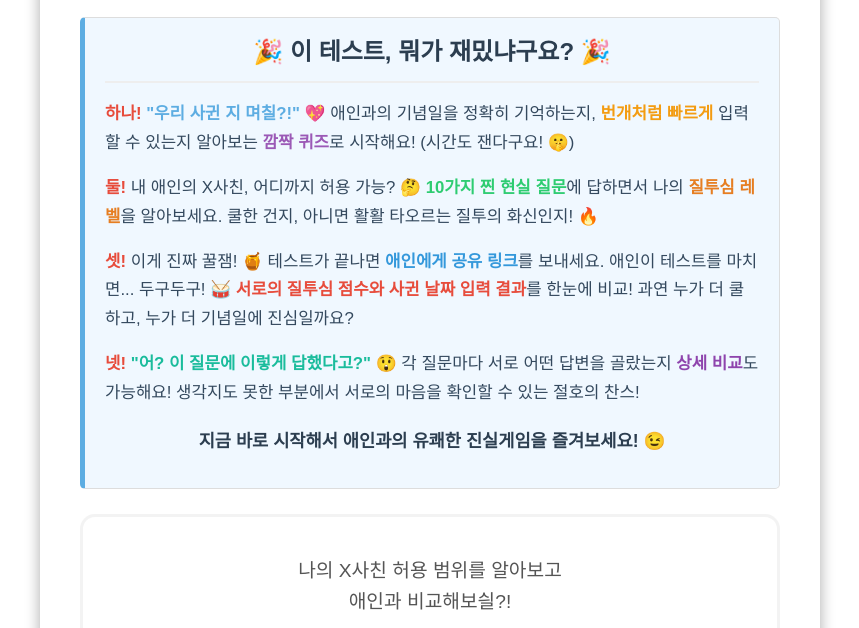
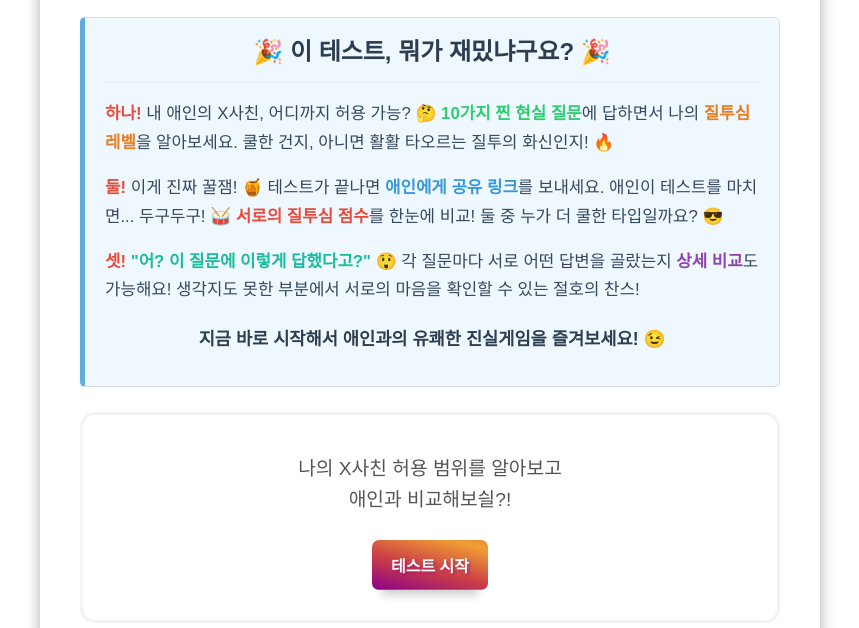
Before and after one commit to vkqnclawnn/XSACHIN, a website: page index.html in a window 1280 px wide. Shown: the part 172-800 px from the top of the page, without its empty margins (210-1069 px from the left). Drawn offline with Linux system fonts and the light colour scheme.

Commit message:
Update code

```diff
--- a/index.html
+++ b/index.html
@@ -42,16 +42,13 @@
         <section id="site-description" style="background-color: #f0f8ff; border-left: 5px solid #5dade2; padding: 15px 20px; margin-bottom: 25px; text-align: left; border-radius: 5px;">
             <h2 style="color: #2c3e50; font-size: 1.5em; margin-top: 0; margin-bottom: 10px; text-align: center;">🎉 이 테스트, 뭐가 재밌냐구요? 🎉</h2>
             <p style="color: #34495e; font-size: 1.05em; line-height: 1.7;">
-                <strong style="color: #e74c3c;">하나!</strong> <strong style="color: #5dade2;">"우리 사귄 지 며칠?!"</strong> 💖 애인과의 기념일을 정확히 기억하는지, <strong style="color: #f39c12;">번개처럼 빠르게</strong> 입력할 수 있는지 알아보는 <strong style="color: #9b59b6;">깜짝 퀴즈</strong>로 시작해요! (시간도 잰다구요! 🤫)
+                <strong style="color: #e74c3c;">하나!</strong> 내 애인의 X사친, 어디까지 허용 가능? 🤔 <strong style="color: #2ecc71;">10가지 찐 현실 질문</strong>에 답하면서 나의 <strong style="color: #e67e22;">질투심 레벨</strong>을 알아보세요. 쿨한 건지, 아니면 활활 타오르는 질투의 화신인지! 🔥
             </p>
             <p style="color: #34495e; font-size: 1.05em; line-height: 1.7;">
-                <strong style="color: #e74c3c;">둘!</strong> 내 애인의 X사친, 어디까지 허용 가능? 🤔 <strong style="color: #2ecc71;">10가지 찐 현실 질문</strong>에 답하면서 나의 <strong style="color: #e67e22;">질투심 레벨</strong>을 알아보세요. 쿨한 건지, 아니면 활활 타오르는 질투의 화신인지! 🔥
+                <strong style="color: #e74c3c;">둘!</strong> 이게 진짜 꿀잼! 🍯 테스트가 끝나면 <strong style="color: #3498db;">애인에게 공유 링크</strong>를 보내세요. 애인이 테스트를 마치면... 두구두구! 🥁 <strong style="color: #e74c3c;">서로의 질투심 점수</strong>를 한눈에 비교! 둘 중 누가 더 쿨한 타입일까요? 😎
             </p>
             <p style="color: #34495e; font-size: 1.05em; line-height: 1.7;">
-                <strong style="color: #e74c3c;">셋!</strong> 이게 진짜 꿀잼! 🍯 테스트가 끝나면 <strong style="color: #3498db;">애인에게 공유 링크</strong>를 보내세요. 애인이 테스트를 마치면... 두구두구! 🥁 <strong style="color: #e74c3c;">서로의 질투심 점수와 사귄 날짜 입력 결과</strong>를 한눈에 비교! 과연 누가 더 쿨하고, 누가 더 기념일에 진심일까요?
-            </p>
-            <p style="color: #34495e; font-size: 1.05em; line-height: 1.7;">
-                <strong style="color: #e74c3c;">넷!</strong> <strong style="color: #1abc9c;">"어? 이 질문에 이렇게 답했다고?"</strong> 😲 각 질문마다 서로 어떤 답변을 골랐는지 <strong style="color: #8e44ad;">상세 비교</strong>도 가능해요! 생각지도 못한 부분에서 서로의 마음을 확인할 수 있는 절호의 찬스!
+                <strong style="color: #e74c3c;">셋!</strong> <strong style="color: #1abc9c;">"어? 이 질문에 이렇게 답했다고?"</strong> 😲 각 질문마다 서로 어떤 답변을 골랐는지 <strong style="color: #8e44ad;">상세 비교</strong>도 가능해요! 생각지도 못한 부분에서 서로의 마음을 확인할 수 있는 절호의 찬스!
             </p>
             <p style="color: #2c3e50; font-size: 1.1em; text-align: center; margin-top: 20px; font-weight: bold;">
                 지금 바로 시작해서 애인과의 유쾌한 진실게임을 즐겨보세요! 😉
```
Also changed, not shown: images/background.webp (deleted), images/miri.jpg (deleted), images/제목을-입력해주세요_-001 (2).jpg (deleted).
